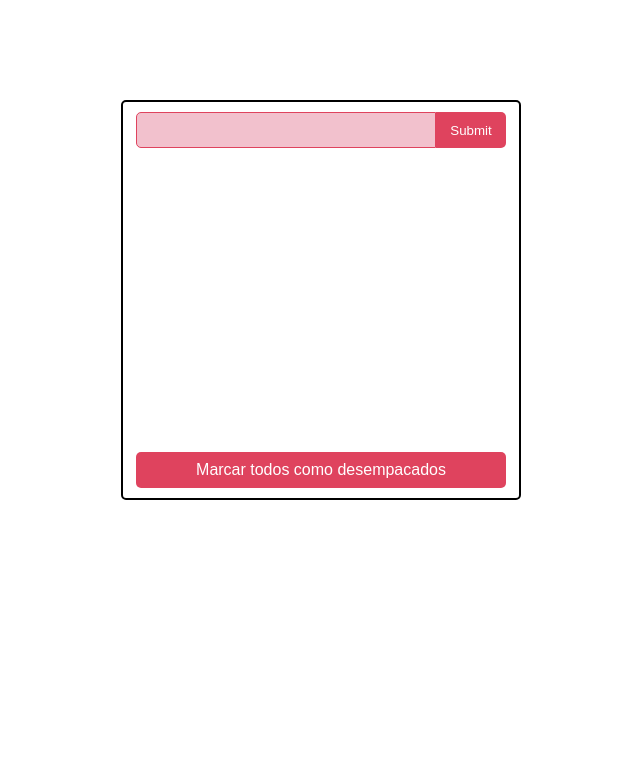
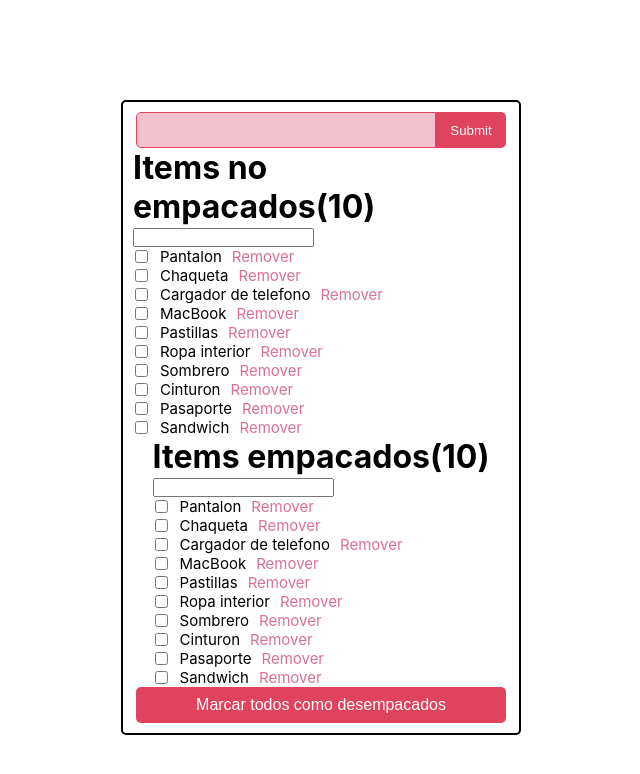
Before and after one commit to havebeeair/jetsetter, a React (Create React App) app: page / in a window 1280 px wide. Shown: the top 774 px of the page, without its empty margins (319-959 px from the left). Built offline with nearby package versions, Linux system fonts and the light colour scheme.

Commit message:
Componente Items creado

```diff
--- a/src/App.css
+++ b/src/App.css
@@ -8,36 +8,31 @@
   display: flex;
   justify-content: flex-start;
   align-items: center;
-  padding: 10px;
 }
 
 .checkbox-item {
-  transform: scale(2);
-  margin: 8px;
+  margin: 2px;
 }
 
-
 .item-texto {
-  height: 45px;
   margin-right: 10px;
   margin-left: 10px;
   display: flex;
   justify-content: flex-start;
   align-items: center;
-  font-size: 30px;
+  font-size: 15px;
 }
 
 .btn-remover-item {
   all: unset;
-  height: 45px;
   padding-top: 6px;
   display: flex;
   justify-content: flex-start;
   align-items: center;
   color: palevioletred;
-  font-size: 25px;
+  font-size: 15px;
   margin: 0;
-  padding:0;
+  padding: 0;
   box-sizing: border-box;
 }
 
@@ -51,41 +46,39 @@
   flex-direction: column;
   justify-content: space-between;
   align-items: center;
-  height:400px;
-  width:400px;
+  width: 400px;
   border: black 2px solid;
   border-radius: 5px;
-  margin:100px;
-  padding:10px;
+  margin: 100px;
+  padding: 10px;
 }
 
 .textTopBar {
-  color:black;
-  background-color: #F2C1CD;
+  color: black;
+  background-color: #f2c1cd;
   width: 300px;
   height: 36px;
   border-bottom-left-radius: 5px;
   border-top-left-radius: 5px;
-  border: 1px solid #DF435E;
+  border: 1px solid #df435e;
   outline: none;
 }
 
 .submitTopBar {
-  color:white;
-  background-color: #DF435E;
+  color: white;
+  background-color: #df435e;
   height: 36px;
   width: 70px;
   border-top-right-radius: 5px;
   border-bottom-right-radius: 5px;
   border-style: none;
   cursor: pointer;
-
 }
 
 .btn-marcar-todos {
-  color:white;
+  color: white;
   font-size: 16px;
-  background-color: #DF435E;
+  background-color: #df435e;
   height: 36px;
   width: 370px;
   border-radius: 5px;
--- a/src/App.jsx
+++ b/src/App.jsx
@@ -1,33 +1,49 @@
-import React, {useState} from "react";
-import './App.css';
+import React, { useState } from "react";
+import "./App.css";
+import { defaultState } from "./consts/products.js";
+import Items from "./Items.jsx";
 
 function App() {
-
   let [state, setState] = useState("");
 
   const handleChange = (event) => {
     setState(event.target.value);
-  }
+  };
 
-  const handleSubmit = () =>{
+  const handleSubmit = () => {
     console.log(state);
-  }
+  };
 
-  const handleButton =() => {
-    console.log("Desempacando...")
-  }
+  const handleButton = () => {
+    console.log("Desempacando...");
+  };
 
   return (
     <div className="app-container">
       <div className="form-container">
         <form>
           <label>
-            <input className="textTopBar" type="text" value={state} onChange={handleChange} />
+            <input
+              className="textTopBar"
+              type="text"
+              value={state}
+              onChange={handleChange}
+            />
           </label>
-          <input className="submitTopBar" onClick={handleSubmit} type="submit" value="Submit" />
+          <input
+            className="submitTopBar"
+            onClick={handleSubmit}
+            type="submit"
+            value="Submit"
+          />
         </form>
+        <Items title="Items no empacados" items={defaultState} />
+        <Items title="Items empacados" items={defaultState} />
         <div>
-          <button className="btn-marcar-todos" onClick={handleButton}> Marcar todos como desempacados </button>
+          <button className="btn-marcar-todos" onClick={handleButton}>
+            {" "}
+            Marcar todos como desempacados{" "}
+          </button>
         </div>
       </div>
     </div>
--- a/src/Item.jsx
+++ b/src/Item.jsx
@@ -1,13 +1,13 @@
-import './App.css';
+import "./App.css";
 
-function Item () {
-    return (
-        <div className="item-container">
-            <input type="checkbox" className="checkbox-item"/>
-            <div className="item-texto">Pantalon</div>
-            <button className="btn-remover-item">Remover</button>
-        </div>
-    )
+function Item(props) {
+  return (
+    <div className="item-container">
+      <input type="checkbox" className="checkbox-item" />
+      <div className="item-texto">{props.nombre}</div>
+      <button className="btn-remover-item">Remover</button>
+    </div>
+  );
 }
 
 export default Item;
--- /dev/null
+++ b/src/Items.jsx
@@ -0,0 +1,18 @@
+import React from "react";
+import Item from "./Item.jsx";
+
+function Items(props) {
+  return (
+    <div>
+      <h1>
+        {props.title}({props.items.length})
+      </h1>
+      <input type="text" />
+      {props.items.map((item) => {
+        return <Item nombre={item.value} />;
+      })}
+    </div>
+  );
+}
+
+export default Items;
```
